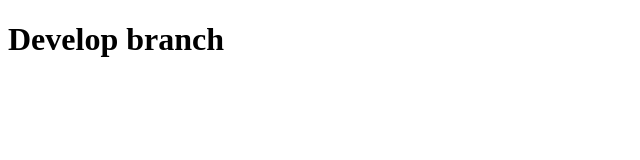
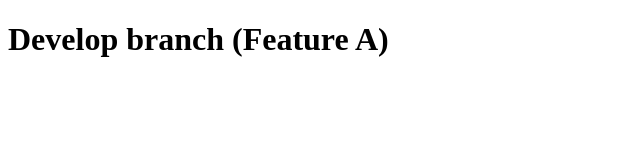
Before and after one commit to ibare/git-branch-test, a plain HTML site: page index.html in a window 1280 px wide. Shown: the whole page, without its empty margins (0-640 px from the left). Drawn offline with Linux system fonts and the light colour scheme.

Commit message:
feature A

```diff
--- a/index.html
+++ b/index.html
@@ -1,6 +1,6 @@
 <!doctype html>
 <html>
 <body>
-  <h1>Develop branch</h1>
+  <h1>Develop branch (Feature A)</h1>
 </body>
 <html>
```
